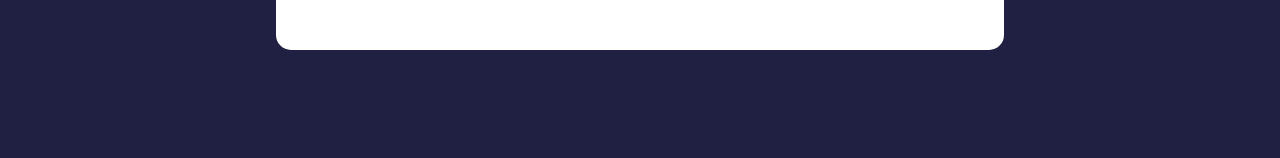
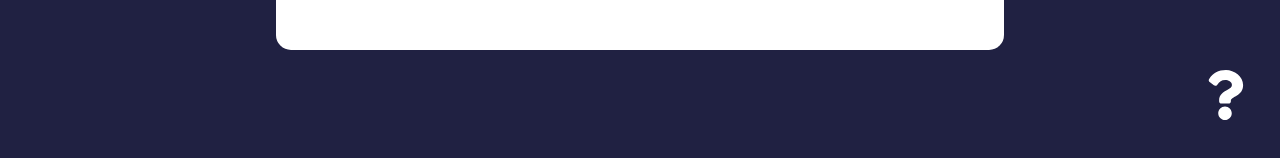
Before and after one commit to MdTasib/Feedback-UI, a React (Create React App) app: page /about in a window 1280 px wide. Shown: the part 308-466 px from the top of the page. Built offline with nearby package versions, Linux system fonts and the light colour scheme.

Commit message:
about page done

```diff
--- a/src/App.js
+++ b/src/App.js
@@ -7,6 +7,7 @@ import FeedbackStats from "./components/FeedbackStats";
 import Header from "./components/Header";
 import FeedbackData from "./data/FeedbackData";
 import About from "./pages/About";
+import AboutLink from "./components/AboutLink";
 
 function App() {
 	const [feedback, setFeedback] = useState(FeedbackData);
@@ -44,6 +45,7 @@ function App() {
 					/>
 					<Route path='/about' element={<About />} />
 				</Routes>
+				<AboutLink />
 			</React.Fragment>
 		</BrowserRouter>
 	);
--- /dev/null
+++ b/src/components/AboutLink.js
@@ -0,0 +1,15 @@
+import React from "react";
+import { Link } from "react-router-dom";
+import { FaQuestion } from "react-icons/fa";
+
+function AboutLink(props) {
+	return (
+		<div className='about-link'>
+			<Link to='/about'>
+				<FaQuestion size={50} />
+			</Link>
+		</div>
+	);
+}
+
+export default AboutLink;
--- a/src/index.css
+++ b/src/index.css
@@ -197,6 +197,8 @@ input:focus {
 .about-link a {
 	color: #fff;
 	cursor: pointer;
+	margin-bottom: 30px;
+	margin-right: 30px;
 }
 
 .about-link a:hover {
```
